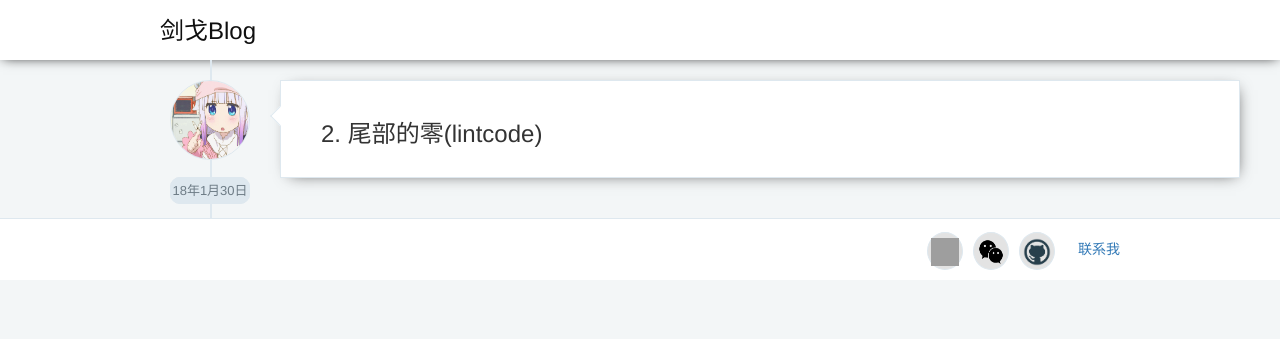
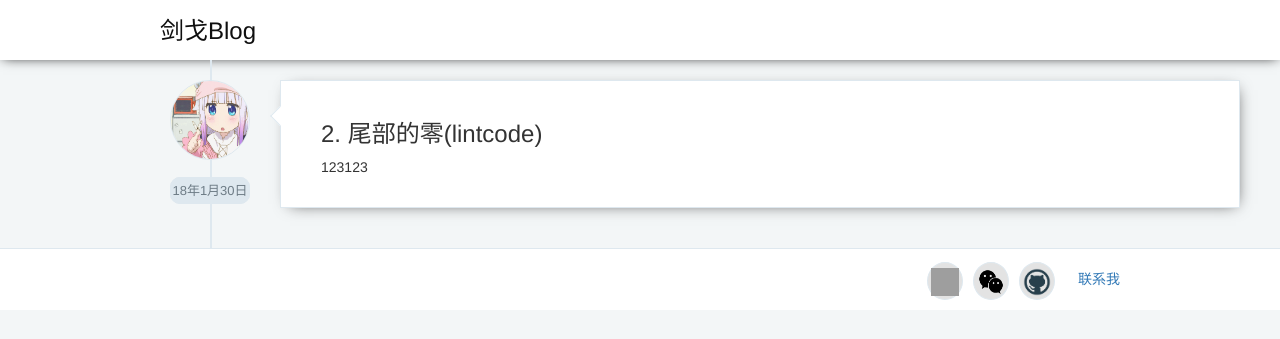
Before and after one commit to jiange2/jiange2.github.io, a Jekyll site: the page built from _posts/2018-01-30-LintCode-4-UglyNumber.md, in a window 1280 px wide. Shown: the top 339 px of the page. Built offline with Jekyll 4.4.1, drawn with Linux system fonts in a browser that asks for light colours; grey boxes are pictures that could not be loaded.

Commit message:
4.丑数

```diff
--- a/_posts/2018-01-30-LintCode-4-UglyNumber.md
+++ b/_posts/2018-01-30-LintCode-4-UglyNumber.md
@@ -3,5 +3,7 @@
 title:      "2. 尾部的零(lintcode)"
 author:     "jiange"
 tag:        "lintcode"
-previewImg: "http://t1.aixinxi.net/o_1c4chd7um1nla1s2uoe11iv11ml6a.png-w.jpg"
+previewImg: "https://raw.githubusercontent.com/jiange2/photo/master/lintcode/newyear1.jpg"
 ---
+
+123123
```
